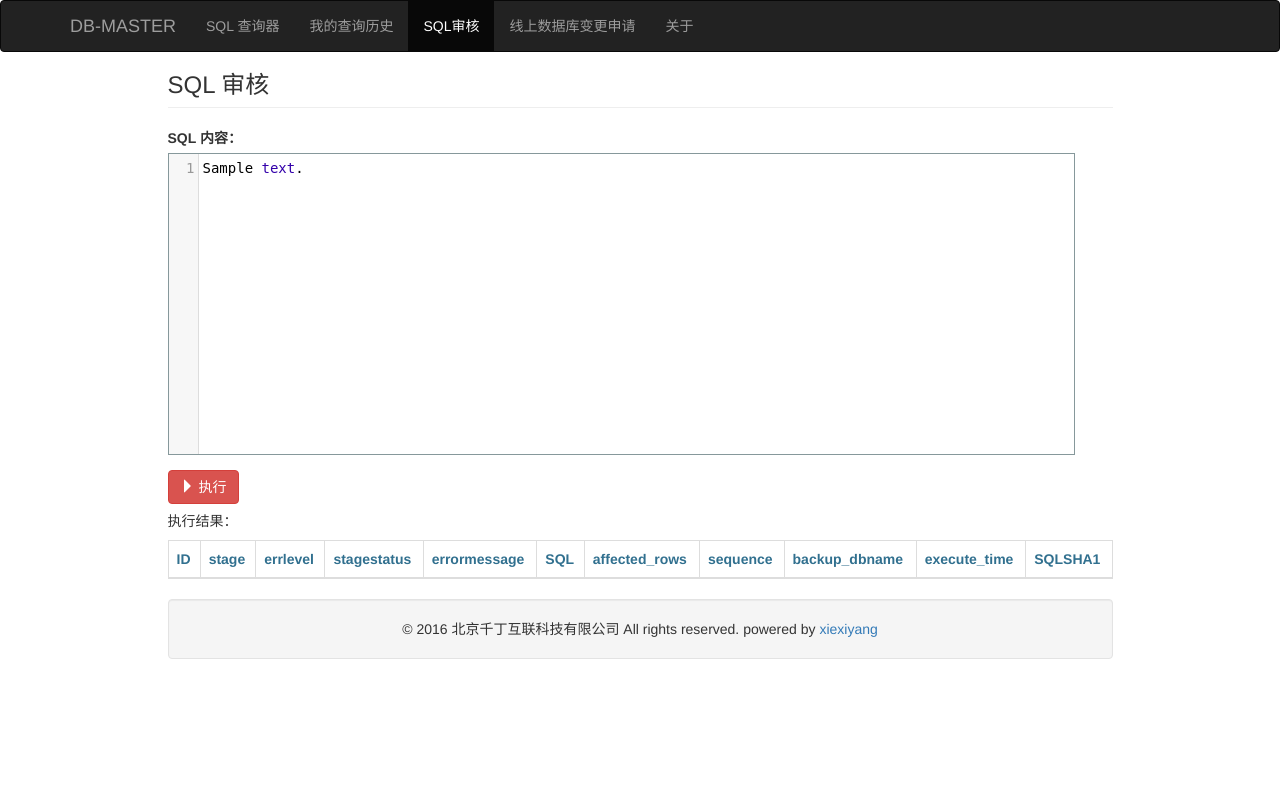
After one commit to lepfinder/dbmaster, a Python web app: template dbmaster/templates/audit_sql.html in a window 1280 px wide. The commit adds this page. Run offline with Jinja, Linux system fonts and the light colour scheme; the template is opened without the code that fills it: most values are stand-ins (such as "Sample title", 1, 10 or a date in 2020); lists and menus that the app fills with data are empty; some libraries are stand-ins or nearby versions.

Commit message:
完成一个sql审核工具

```diff
--- a/dbmaster/config.cfg
+++ b/dbmaster/config.cfg
@@ -4,7 +4,7 @@ SECRET_KEY = 'secret test'
 SQLALCHEMY_DATABASE_URI = 'mysql://root:123456@11.11.11.12/dbmaster'
 SQLALCHEMY_BINDS = {
     'read_bak': 'mysql://root:123456@127.0.0.1',
-    'read': 'mysql://dev:458kT*!W@10.37.253.31:3307',
+    'read': 'mysql://dev:458kT*!W@10.37.253.42:3307',
 
 }
 SQLALCHEMY_POOL_SIZE = 2
--- /dev/null
+++ b/dbmaster/templates/audit_sql.html
@@ -0,0 +1,106 @@
+{% extends "base.html" %}
+
+{% block css %}
+<link rel="stylesheet" href="/static/codemirror/codemirror.css">
+<link rel="stylesheet" href="/static/codemirror/hint/show-hint.css">
+{% endblock %}
+{% block content %}
+<div class="container content">
+
+<div class="row">
+
+  <div class="col-md-1"></div>
+  <div class="col-md-10">
+      <h3 class="page-header">
+        SQL 审核
+      </h3>
+      <div class="">
+        <div class="form-group">
+          <label for="sql_content">SQL 内容：</label>
+          <div class="sql_content">
+            <textarea rows="10" name="sql_content" id="sql_content" disabled>{{ sql_content }}</textarea>
+          </div>
+        </div>
+        <a class="btn btn-danger" id="btn_exec" href="javascript:exec_application()">
+            <span class="glyphicon glyphicon-triangle-right"></span>&nbsp;执行</a>
+      </div>
+
+      <h5>执行结果：</h3>
+      <table class="table table-bordered">
+        <thead class="text-info">
+          <th>ID</th>
+          <th>stage</th>
+          <th>errlevel</th>
+          <th>stagestatus</th>
+          <th>errormessage</th>
+          <th>SQL</th>
+          <th>affected_rows</th>
+          <th>sequence</th>
+          <th>backup_dbname</th>
+          <th>execute_time</th>
+          <th>SQLSHA1</th>
+        </thead>
+        <tbody id="exe_result">
+
+        </tbody>
+      <table>
+  </div>
+</div>
+
+
+</div>
+{% endblock %}
+
+{% block js %}
+  <script src="/static/codemirror/codemirror.js"></script>
+  <script src="/static/codemirror/mode/sql/sql.js"></script>
+  <script src="/static/codemirror/hint/show-hint.js"></script>
+  <script src="/static/codemirror/hint/sql-hint.js"></script>
+
+  <script type="application/javascript">
+    $("#nav_audit_sql").addClass("active")
+
+    var  myCodeMirror;
+
+    function initCodeMirror(){
+      myTextArea = document.getElementById("sql_content")
+
+      myCodeMirror = CodeMirror.fromTextArea(myTextArea, {
+          mode: "text/x-mysql",
+          lineNumbers: true
+      });
+
+    }
+    initCodeMirror();
+
+    function exec_application(){
+      var sql_content = myCodeMirror.getValue();
+      $("#btn_exec").attr("disabled","disabled");
+      $.post("/dbmaster/audit_sql/",{
+          "sql_content" : sql_content
+      },function(data){
+        console.log(data)
+        $("#exe_result").html()
+        html = "";
+        for(i in data.exec_result){
+          console.log(data.exec_result[i])
+          if(data.exec_result[i][2] == 0){
+            html += "<tr class='success'>"
+          }else if(data.exec_result[i][2] == 1){
+            html += "<tr class='warning'>"
+          }else{
+            html += "<tr class='danger'>"
+          }
+          for (j in data.exec_result[i]){
+            html += "<td>"+data.exec_result[i][j]+"</td>"
+          }
+          html += "</tr>"
+        }
+        $("#btn_exec").removeAttr("disabled");
+
+        $("#exe_result").html(html)
+      });
+    }
+
+  </script>
+{% endblock %}
--- a/dbmaster/templates/audit_sql_application.html
+++ b/dbmaster/templates/audit_sql_application.html
@@ -71,7 +71,6 @@
     initCodeMirror();
 
     function exec_application(application_id){
-      if(confirm("确定要执行么?")){
         $.post("/dbmaster/exec_sql_application/",{
             "application_id" : application_id
         },function(data){
@@ -92,7 +91,6 @@
           html += "</table>"
           $("#exe_result").html(html)
         });
-      }
     }
 
   </script>
--- a/dbmaster/templates/base.html
+++ b/dbmaster/templates/base.html
@@ -20,6 +20,7 @@
 		      <ul class="nav navbar-nav">
 		        <li id="nav_sql_query"><a href="{{url_for('masterview.index')}}">SQL 查询器</a></li>
 		        <li id="nav_sql_history"><a href="{{url_for('masterview.sql_history')}}">我的查询历史</a></li>
+		        <li id="nav_audit_sql"><a href="{{url_for('masterview.audit_sql_ui')}}">SQL审核</a></li>
 		        <li id="nav_update_application"><a href="{{url_for('masterview.update_application')}}">线上数据库变更申请</a></li>
 		        <li id="nav_about"><a href="{{url_for('masterview.about')}}">关于</a></li>
 		      </ul>
```
Also changed, not shown: dbmaster/views/masterview.py (+49 -0 lines).
